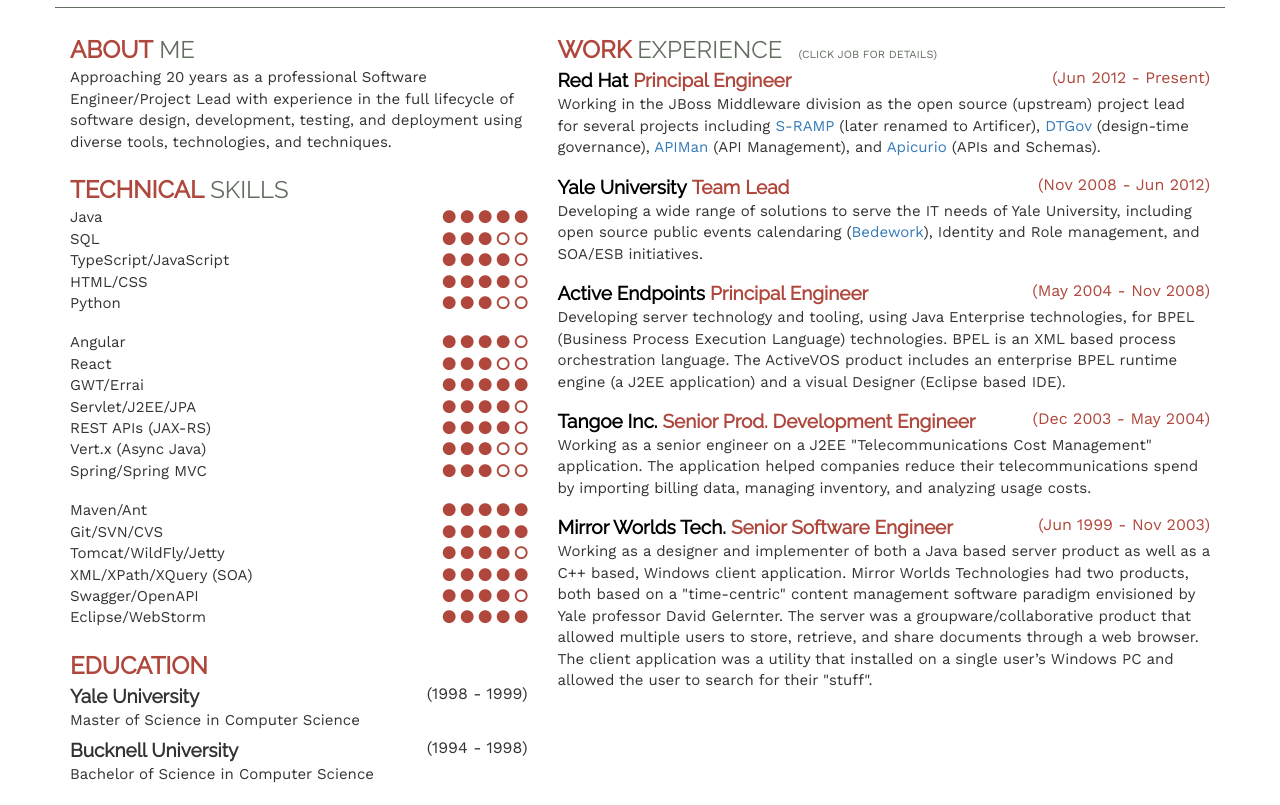
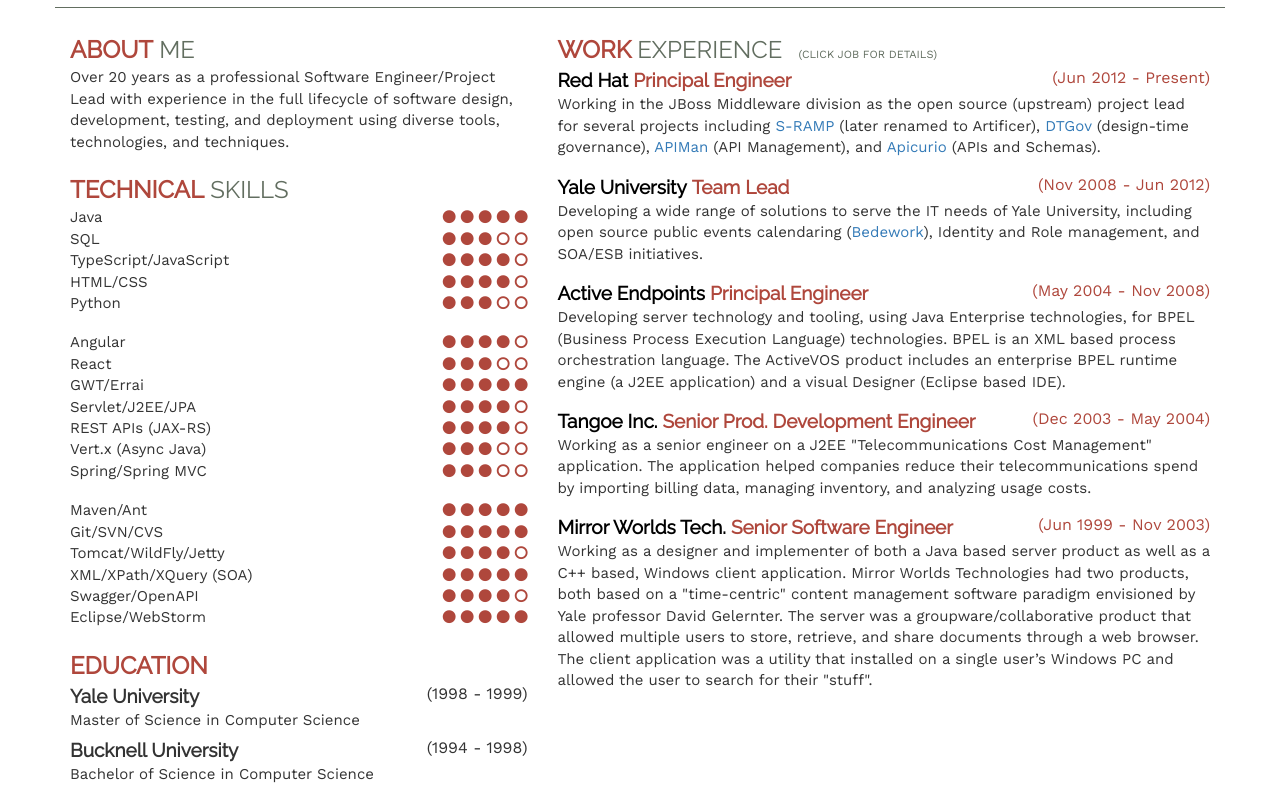
Before and after one commit to EricWittmann/ericwittmann.github.io, a plain HTML site: page resume.html in a window 1280 px wide. Shown: the part 114-919 px from the top of the page. Drawn offline with nearby package versions, Linux system fonts and the light colour scheme; a web font is replaced by a local one.

Commit message:
updated resume

```diff
--- a/resume.html
+++ b/resume.html
@@ -242,7 +242,7 @@
                         </div>
                         <div class="section-body">
                             <p>
-                                Approaching 20 years as a professional Software Engineer/Project Lead with experience in the
+                                Over 20 years as a professional Software Engineer/Project Lead with experience in the
                                 full lifecycle of software design, development, testing, and deployment using diverse tools,
                                 technologies, and techniques.
                             </p>
```
